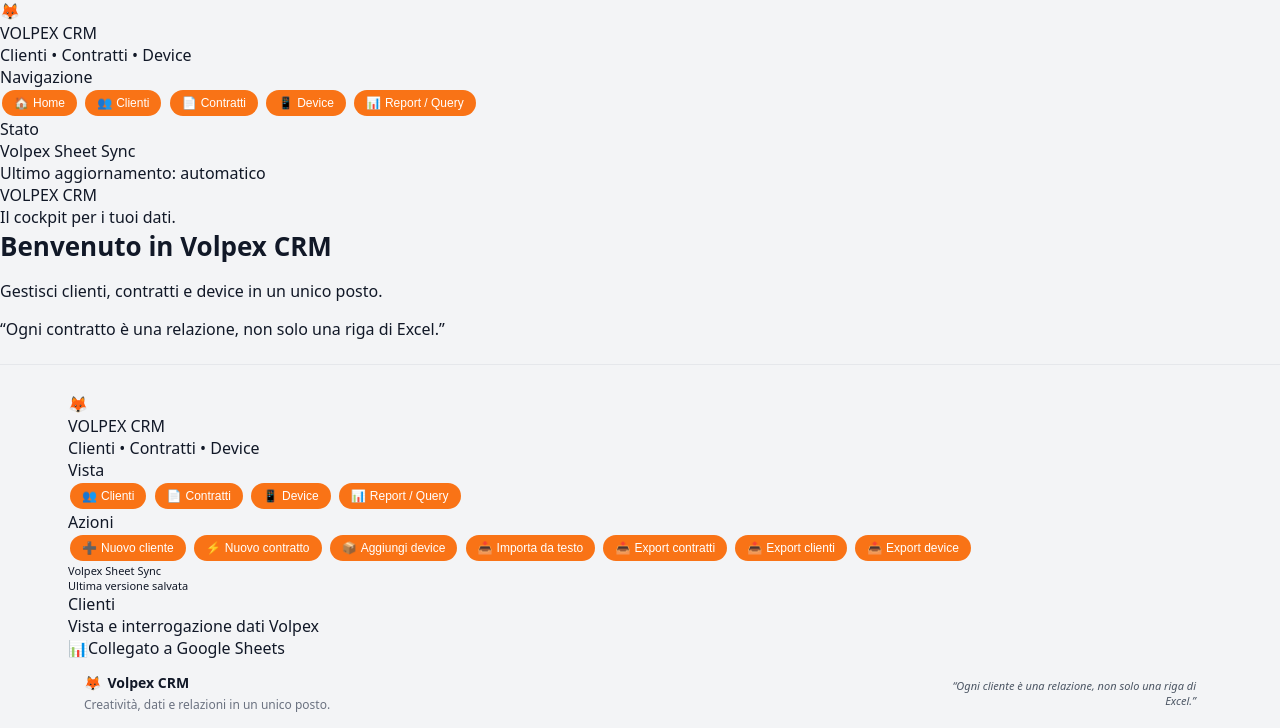
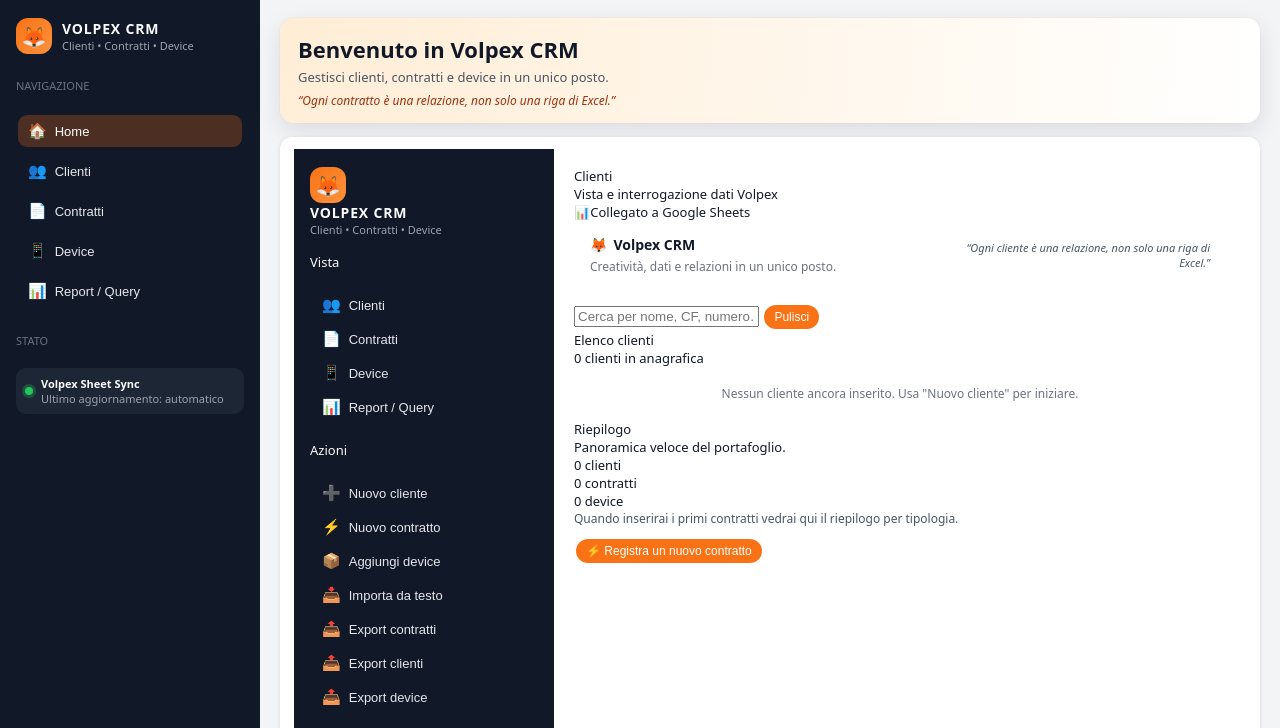
Before and after one commit to augustoboni90-coder/volpexcrm, a plain HTML site: page index.html in a window 1280 px wide. Shown: the top 728 px of the page. Drawn offline with Linux system fonts and the light colour scheme; no server answers.

Commit message:
Update volpex.css

```diff
--- a/volpex.css
+++ b/volpex.css
@@ -1,4 +1,4 @@
-/* ====== BASE ====== */
+/* ========= BASE ========= */
 *,
 *::before,
 *::after {
@@ -14,63 +14,210 @@ html, body {
   color: #111827;
 }
 
-#app {
-  max-width: 1180px;
-  margin: 0 auto;
-  padding: 16px 18px 32px;
-}
-
-/* ====== TESTI PRINCIPALI ====== */
-h1 {
-  font-size: 26px;
-  font-weight: 700;
-  margin: 0 0 4px;
-}
-
-h2 {
-  font-size: 20px;
-  font-weight: 600;
-  margin: 16px 0 4px;
-}
-
-h3 {
-  font-size: 16px;
-  font-weight: 600;
-  margin: 12px 0 4px;
-}
-
-small,
-.muted {
-  font-size: 11px;
-  color: #6b7280;
-}
-
-/* Separatore per l’intestazione principale */
-header {
-  margin-bottom: 12px;
-  border-bottom: 1px solid #e5e7eb;
-  padding-bottom: 8px;
-}
-
-/* ====== LINK ====== */
 a {
   color: #2563eb;
+  text-decoration: none;
 }
 
 a:hover {
   text-decoration: underline;
 }
 
-/* ====== BOTTONI (anche quelli “nudi” html) ====== */
+/* ========= LAYOUT ========= */
+
+.layout {
+  display: flex;
+  min-height: 100vh;
+}
+
+/* SIDEBAR GRANDE VOLPEX */
+
+.sidebar {
+  width: 260px;
+  background: #111827;
+  color: #f9fafb;
+  padding: 18px 16px 20px;
+  display: flex;
+  flex-direction: column;
+  gap: 16px;
+}
+
+.sidebar-logo {
+  display: flex;
+  align-items: center;
+  gap: 10px;
+}
+
+.logo-mark {
+  width: 36px;
+  height: 36px;
+  border-radius: 12px;
+  background: linear-gradient(135deg, #f97316, #fb923c);
+  display: flex;
+  align-items: center;
+  justify-content: center;
+  font-size: 20px;
+}
+
+.logo-text-main {
+  font-weight: 700;
+  font-size: 14px;
+  letter-spacing: 0.06em;
+}
+
+.logo-text-sub {
+  font-size: 11px;
+  color: #9ca3af;
+}
+
+.sidebar-section-label {
+  margin-top: 8px;
+  font-size: 11px;
+  text-transform: uppercase;
+  color: #6b7280;
+}
+
+.sidebar-nav {
+  display: flex;
+  flex-direction: column;
+  gap: 4px;
+  margin-top: 4px;
+}
+
+.nav-btn {
+  border: none;
+  background: transparent;
+  color: #e5e7eb;
+  display: flex;
+  align-items: center;
+  gap: 8px;
+  padding: 7px 10px;
+  border-radius: 9px;
+  font-size: 13px;
+  cursor: pointer;
+  transition: background 0.15s ease, transform 0.1s ease;
+}
+
+.nav-btn span:first-child {
+  font-size: 15px;
+}
+
+.nav-btn:hover {
+  background: rgba(249, 115, 22, 0.15);
+  transform: translateX(1px);
+}
+
+.nav-btn-active {
+  background: rgba(249, 115, 22, 0.25);
+  color: #fff;
+}
+
+.sidebar-status-box {
+  margin-top: 4px;
+  padding: 8px 9px;
+  border-radius: 10px;
+  background: rgba(31, 41, 55, 0.9);
+  display: flex;
+  gap: 8px;
+  align-items: center;
+  font-size: 11px;
+}
+
+.status-dot {
+  width: 8px;
+  height: 8px;
+  border-radius: 999px;
+  background: #22c55e;
+  box-shadow: 0 0 0 3px rgba(34, 197, 94, 0.25);
+}
+
+.status-title {
+  font-weight: 600;
+}
+
+.status-sub {
+  color: #9ca3af;
+}
+
+.sidebar-footer {
+  margin-top: auto;
+  font-size: 11px;
+}
+
+.sidebar-footer-title {
+  font-weight: 600;
+}
+
+.sidebar-footer-sub {
+  color: #9ca3af;
+}
+
+/* MAIN AREA */
+
+.main {
+  flex: 1;
+  padding: 18px 20px 28px;
+  max-width: 1180px;
+  margin: 0 auto;
+}
+
+/* ========= HOME / HERO ========= */
+
+.home-hero {
+  background: radial-gradient(circle at top left, #ffedd5, #ffffff);
+  border-radius: 14px;
+  padding: 16px 18px 14px;
+  margin-bottom: 14px;
+  box-shadow:
+    0 8px 24px rgba(15, 23, 42, 0.10),
+    0 0 0 1px rgba(248, 113, 38, 0.06);
+}
+
+.hero-title {
+  margin: 0;
+  font-size: 22px;
+  font-weight: 700;
+}
+
+.hero-subtitle {
+  margin: 4px 0 6px;
+  font-size: 13px;
+  color: #4b5563;
+}
+
+.hero-quote {
+  margin: 0;
+  font-size: 12px;
+  font-style: italic;
+  color: #9a3412;
+}
+
+/* ========= SHELL CONTENUTO CRM ========= */
+
+.app-shell {
+  background: #ffffff;
+  border-radius: 12px;
+  padding: 12px 14px 16px;
+  box-shadow: 0 1px 4px rgba(15, 23, 42, 0.12);
+}
+
+/* Il tuo #app esistente vive qui dentro */
+#app {
+  font-size: 13px;
+}
+
+/* ========= STILE GENERALE (BOTTONI / INPUT / TABELLE) ========= */
+
+/* Bottoni “nudi” esistenti (Clienti, Contratti, ecc.) */
 button,
 input[type="button"],
 input[type="submit"],
 input[type="reset"] {
   border-radius: 9999px;
   border: none;
-  background: #f97316;           /* arancio Volpex */
+  background: #f97316;
   color: #ffffff;
-  padding: 6px 12px;
+  padding: 5px 10px;
   font-size: 12px;
   cursor: pointer;
   margin: 2px 2px;
@@ -89,7 +236,7 @@ input[type="reset"]:hover {
   transform: translateY(-1px);
 }
 
-/* pulsante per azioni pericolose (se usi class="danger") */
+/* eventuale classe danger se la usi nel JS */
 button.danger,
 input.danger {
   background: #ef4444;
@@ -100,7 +247,7 @@ input.danger:hover {
   background: #dc2626;
 }
 
-/* pulsante WhatsApp (se nel JS gli hai dato class="whatsapp-btn") */
+/* pulsante whatsapp */
 .whatsapp-btn {
   background: #22c55e;
   color: #ffffff !important;
@@ -110,7 +257,7 @@ input.danger:hover {
   background: #16a34a;
 }
 
-/* ====== CAMPI FORM ====== */
+/* Campi testo */
 input[type="text"],
 input[type="number"],
 input[type="email"],
@@ -120,13 +267,12 @@ textarea,
 select {
   border-radius: 8px;
   border: 1px solid #d1d5db;
-  padding: 5px 7px;
+  padding: 4px 6px;
   font-size: 12px;
   font-family: inherit;
-  max-width: 320px;
 }
 
-/* ====== TABELLE (lista clienti / contratti / device) ====== */
+/* Tabelle */
 table {
   width: 100%;
   border-collapse: collapse;
@@ -134,11 +280,10 @@ table {
   background: #ffffff;
   border-radius: 10px;
   overflow: hidden;
-  box-shadow: 0 1px 4px rgba(15, 23, 42, 0.08);
+  box-shadow: 0 1px 3px rgba(15, 23, 42, 0.08);
 }
 
-th,
-td {
+th, td {
   padding: 6px 8px;
   font-size: 12px;
   border-bottom: 1px solid #e5e7eb;
@@ -146,7 +291,6 @@ td {
 }
 
 th {
-  text-align: left;
   background: #f9fafb;
   font-weight: 600;
   color: #4b5563;
@@ -156,16 +300,7 @@ tbody tr:nth-child(even) {
   background: #f9fafb;
 }
 
-/* ====== CARD / BOX (se li usi come contenitori) ====== */
-.card {
-  background: #ffffff;
-  border-radius: 12px;
-  padding: 12px 14px;
-  box-shadow: 0 1px 4px rgba(15, 23, 42, 0.1);
-  margin-bottom: 10px;
-}
-
-/* messaggio “vuoto” generico */
+/* Stato “vuoto” generico */
 .empty {
   padding: 18px 4px;
   text-align: center;
@@ -173,7 +308,8 @@ tbody tr:nth-child(even) {
   color: #6b7280;
 }
 
-/* ====== TOAST (messaggi in basso a destra) ====== */
+/* ========= TOAST ========= */
+
 .toast {
   position: fixed;
   right: 16px;
@@ -191,18 +327,27 @@ tbody tr:nth-child(even) {
   background: #ef4444;
 }
 
-/* ====== RESPONSIVE SEMPLICE ====== */
-@media (max-width: 768px) {
-  #app {
-    padding: 12px 10px 20px;
+/* ========= RESPONSIVE ========= */
+@media (max-width: 900px) {
+  .layout {
+    flex-direction: column;
   }
 
-  table {
-    font-size: 11px;
+  .sidebar {
+    width: 100%;
+    flex-direction: row;
+    flex-wrap: wrap;
+    align-items: center;
+    gap: 10px;
+    padding-bottom: 12px;
   }
 
-  th,
-  td {
-    padding: 5px 6px;
+  .sidebar-status-box,
+  .sidebar-footer {
+    margin-top: 8px;
+  }
+
+  .main {
+    padding: 14px 12px 22px;
   }
 }
```
